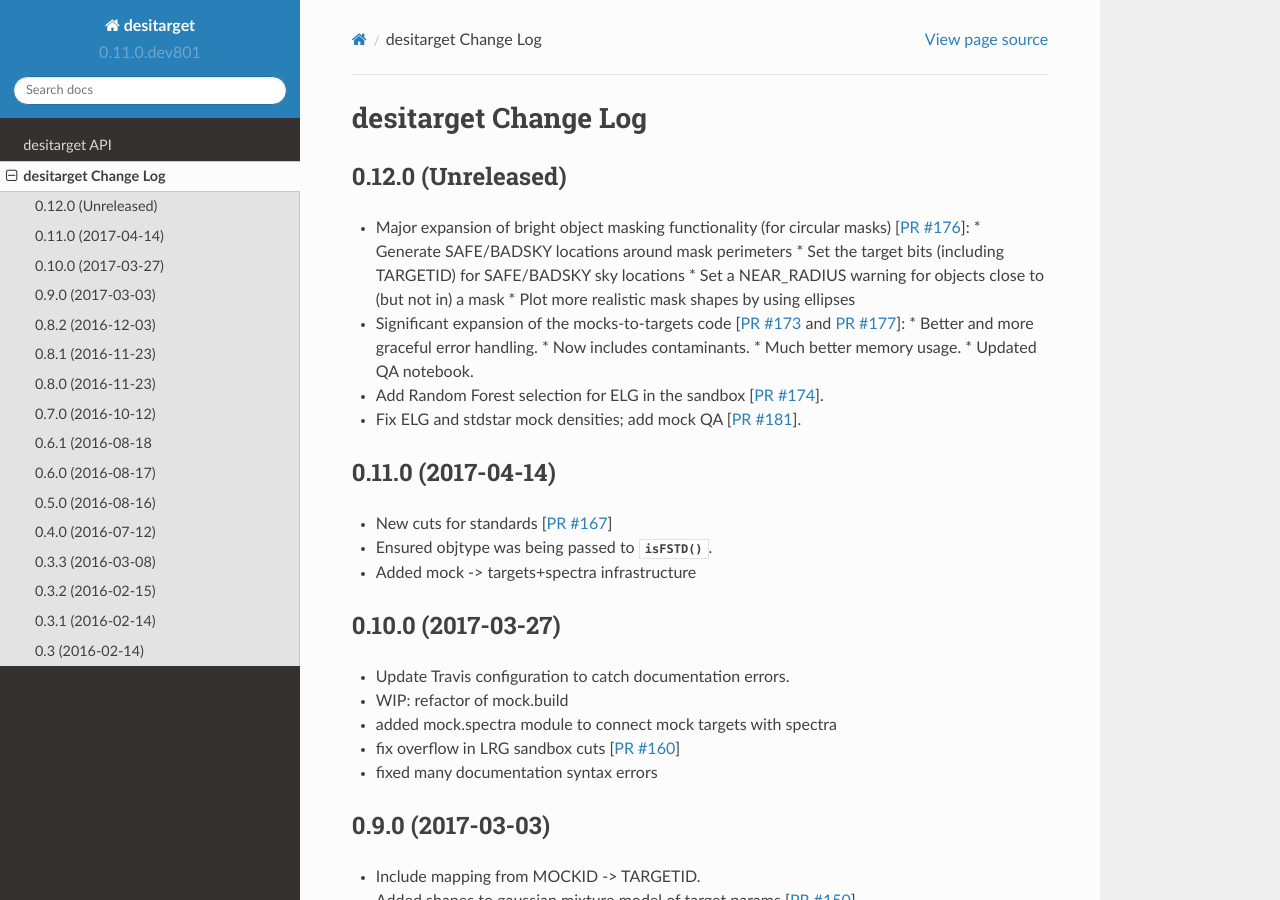
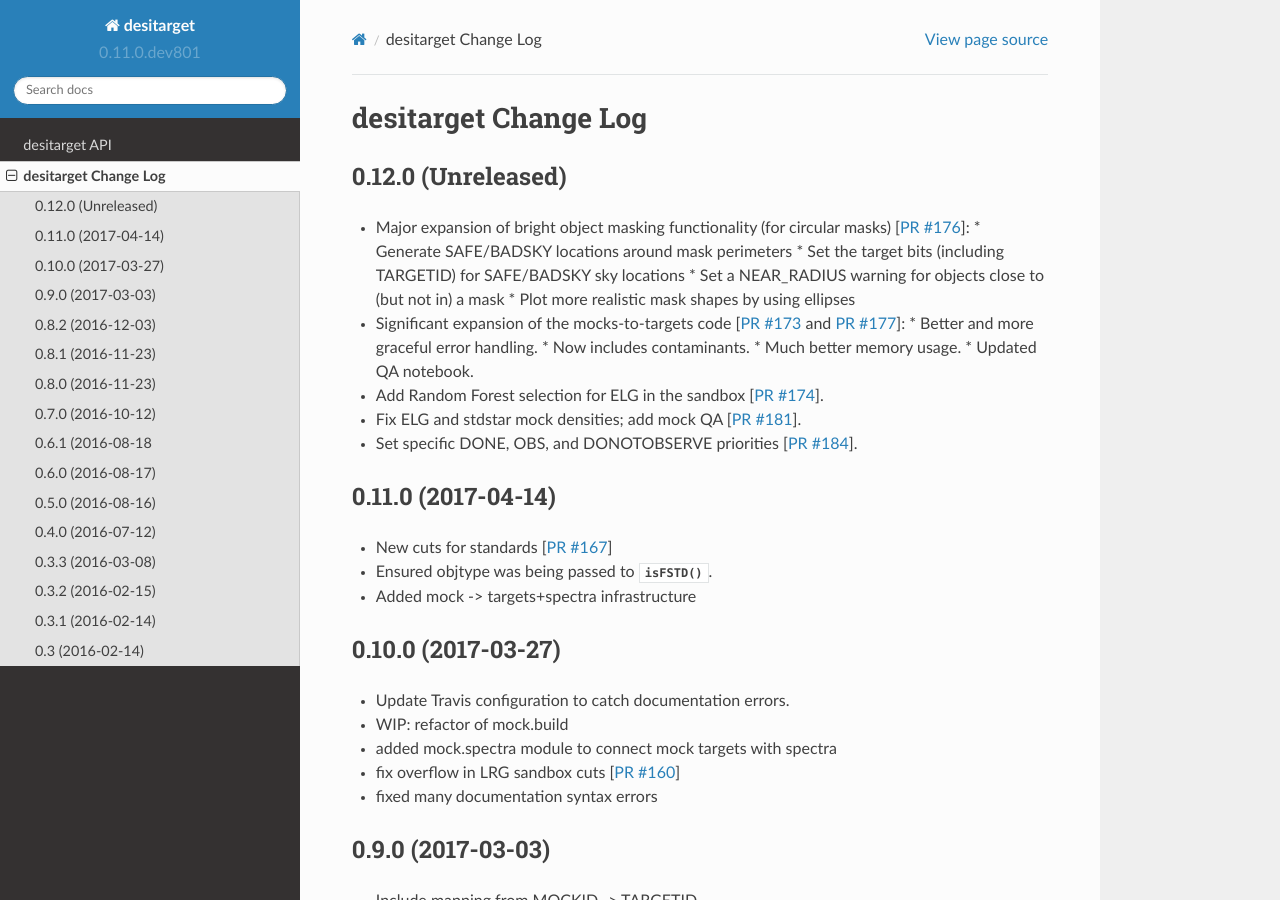
Before and after one commit to desihub/desitarget, a Sphinx documentation site: the page built from doc/changes.rst, in a window 1280 px wide and 900 px high. Built offline with Sphinx 7.4.7 and the Read the Docs theme 2.0.0, drawn with Linux system fonts in a browser that asks for light colours.

Commit message:
update changes.rst

```diff
--- a/doc/changes.rst
+++ b/doc/changes.rst
@@ -17,12 +17,14 @@ desitarget Change Log
   * Updated QA notebook.
 * Add Random Forest selection for ELG in the sandbox [`PR #174`_].
 * Fix ELG and stdstar mock densities; add mock QA [`PR #181`_].
+* Set specific DONE, OBS, and DONOTOBSERVE priorities [`PR #184`_].
 
 .. _`PR #173`: https://github.com/desihub/desitarget/pull/173
 .. _`PR #174`: https://github.com/desihub/desitarget/pull/174
 .. _`PR #176`: https://github.com/desihub/desitarget/pull/176
 .. _`PR #177`: https://github.com/desihub/desitarget/pull/177
 .. _`PR #181`: https://github.com/desihub/desitarget/pull/181
+.. _`PR #184`: https://github.com/desihub/desitarget/pull/184
 
 0.11.0 (2017-04-14)
 -------------------
```
